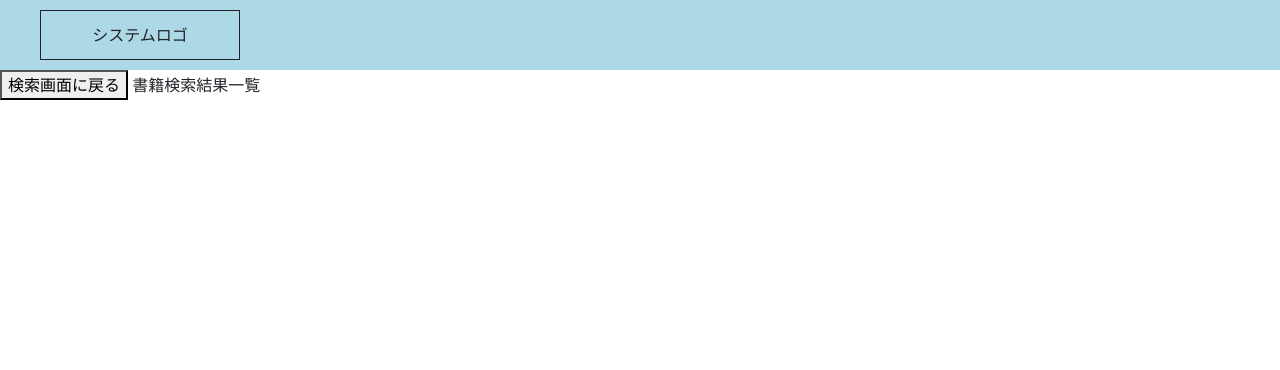
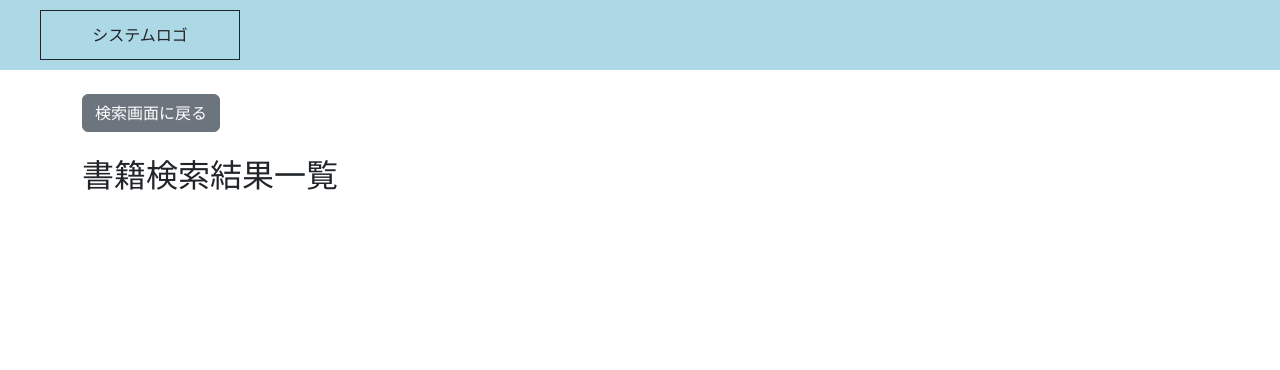
Before and after one commit to uk-works/ibis, a Spring Boot app: page /search/result in a window 1280 px wide. Shown: the top 370 px of the page. Run offline with Spring Boot 4, Linux system fonts and the light colour scheme; data that the repository does not hold is empty; some libraries are stand-ins or nearby versions.

Commit message:
検索（購買者）検索結果画面　レイアウト実装

```diff
--- a/src/main/resources/templates/search/book-search-result.html
+++ b/src/main/resources/templates/search/book-search-result.html
@@ -4,8 +4,8 @@
 <head>
 	<meta charset="UTF-8">
 	<meta name="viewport" content="width=devide-width, initial-scale=1.0" />
-	<link href="../css/bootstrap.min.css" rel="stylesheet">
-	<link href="../css/common_header.css" rel="stylesheet">
+	<link th:href="@{../css/bootstrap.min.css}" rel="stylesheet">
+	<link th:href="@{../css/common_header.css}" rel="stylesheet">
 	<title>書籍検索結果 | IBIS</title>
 </head>
 
@@ -13,12 +13,19 @@
 
 <body>
 
-	<button type="button" onclick="location.href='/search'">検索画面に戻る</button>
+	<main class="container mt-4">
+		<div class="mb-4">
+			<button type="button" class="btn btn-secondary" onclick="location.href='/search'">検索画面に戻る</button>
+		</div>
 
-	書籍検索結果一覧
+		<div class="d-flex align-items-center position-relative mb-2">
+			<div class="mb-0">
+				<h2>書籍検索結果一覧</h2>
+			</div>
 
+			<div class="position-absolute start-50 translate-middle-x">
 				<!-- ページネーション-->
-	<div th:if="${totalPages >= 2}" class="container">
+				<div th:if="${totalPages >= 2}">
 					<ul class="pagination">
 						<!-- 前ページへ -->
 						<th:block th:switch="${page}">
@@ -53,8 +60,12 @@
 						</th:block>
 					</ul>
 				</div>
+			</div>
+		</div>
 
-	<table border="1">
+
+
+		<table border="1" class="table table-striped">
 			<!-- 1店舗ごとのまとまりをループ -->
 			<th:block th:each="searchSummary : ${searchSummaries}" th:object="${searchSummary}">
 
@@ -77,7 +88,9 @@
 				<!-- その店舗に紐づく在庫リストをループ -->
 				<tbody>
 					<tr th:each="summary : *{summaries}">
-					<td><a th:href="@{/search/store/{storeId}(storeId = ${summary.storeId})}">[[${summary.storeName}]]</a></td>
+						<td><a
+								th:href="@{/search/store/{storeId}(storeId = ${summary.storeId})}">[[${summary.storeName}]]</a>
+						</td>
 						<td>[[${summary.amount}]]</td>
 						<td>[[${summary.inventoryStatus.getLabel}]]</td>
 					</tr>
@@ -90,8 +103,9 @@
 			</th:block>
 		</table>
 
+		<div class="d-flex justify-content-center  mt-3">
 			<!-- ページネーション-->
-	<div th:if="${totalPages >= 2}" class="container">
+			<div th:if="${totalPages >= 2}">
 				<ul class="pagination">
 					<!-- 前ページへ -->
 					<th:block th:switch="${page}">
@@ -126,8 +140,12 @@
 					</th:block>
 				</ul>
 			</div>
+		</div>
 
-	<script src="../js/bootstrap.bundle.min.js"></script>
+	</main>
+
+
+	<script th:src="@{../js/bootstrap.bundle.min.js}"></script>
 </body>
 
 </html>
```
Lines whose indentation alone changed are shown as unchanged.
